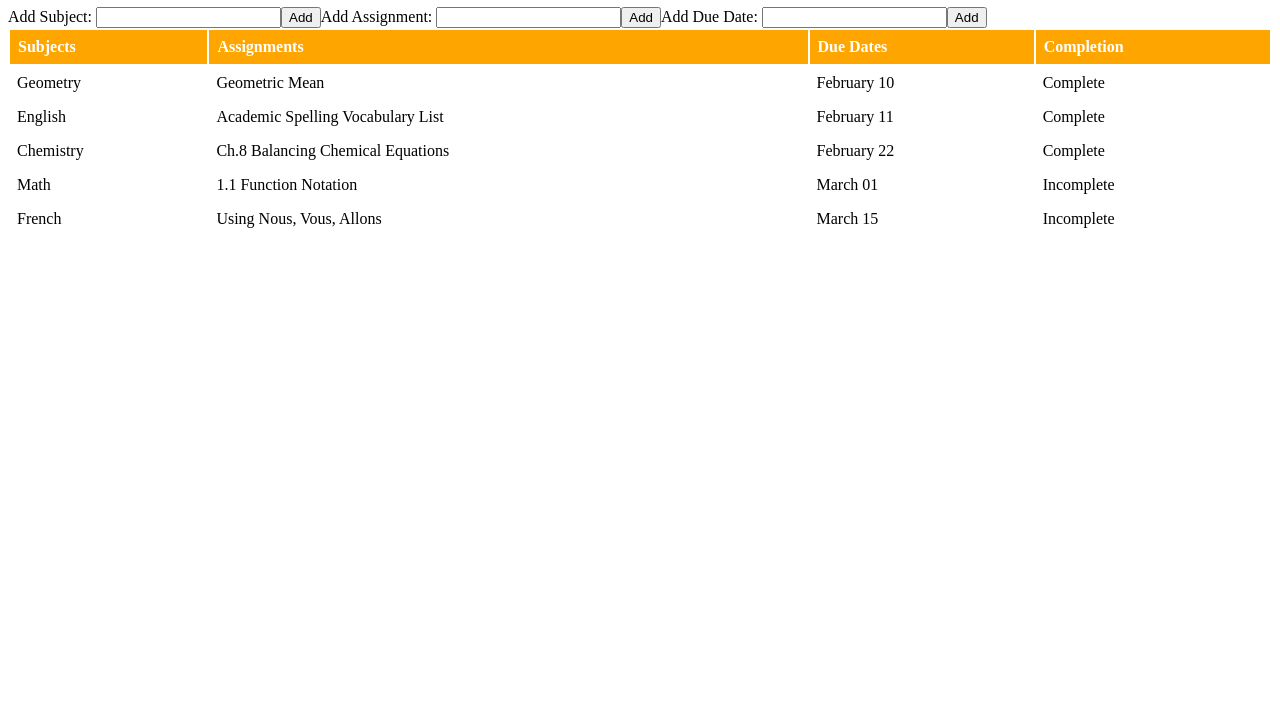
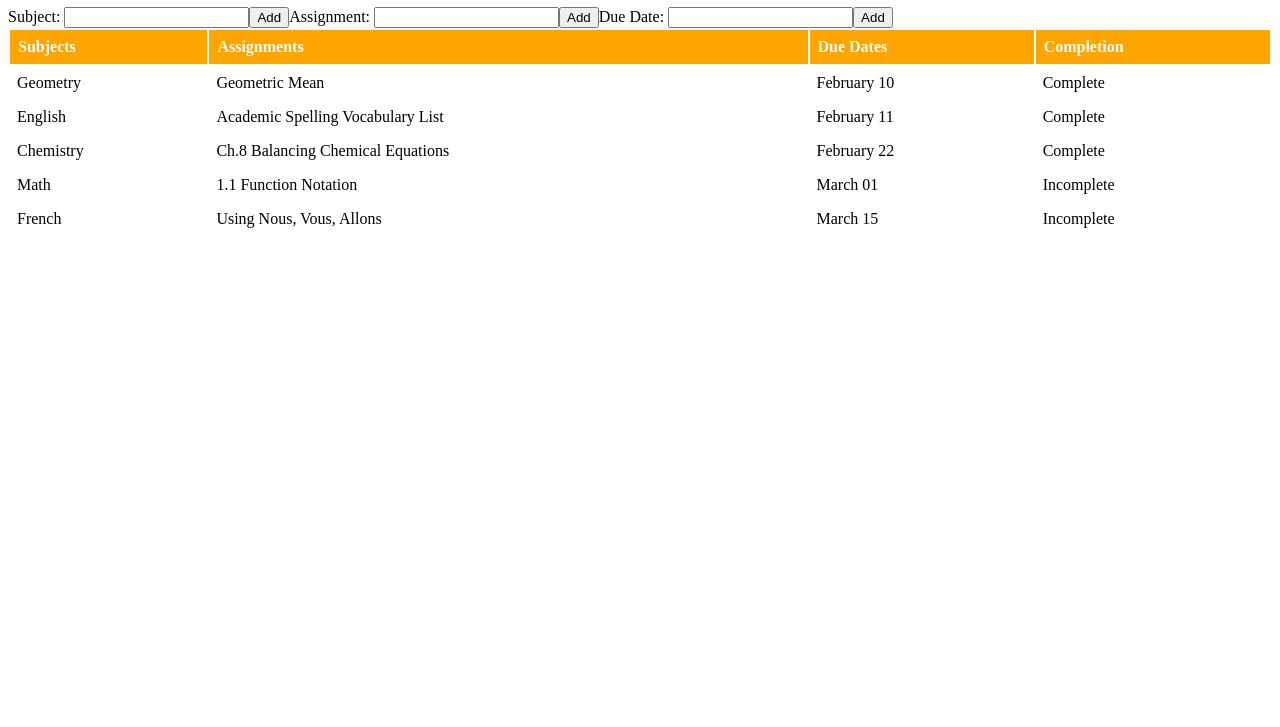
Before and after one commit to student-organization-chart-app/Student-Chart-App-Prototype, a plain HTML site: page index.html in a window 1280 px wide. Shown: the part 73-800 px from the top of the page. Drawn offline with Linux system fonts and the light colour scheme.

Commit message:
Update index.html

```diff
--- a/index.html
+++ b/index.html
@@ -59,19 +59,19 @@
 
     <tr>
       <form id="subject">
-        <label>Add Subject: </label>
+        <label>Subject: </label>
         <input type="text" name="subject">
         <input type="submit" name="submit" value="Add">
       </form>
 
       <form id= "assignment">
-        <label>Add Assignment: </label>
+        <label>Assignment: </label>
         <input type="text" name="assignment">
         <input type="submit" name="submit" value="Add">
       </form>
 
       <form id= "date">
-        <label>Add Due Date: </label>
+        <label>Due Date: </label>
         <input type="text" name="date">
         <input type="submit" name="submit" value="Add">
       </form>
```
